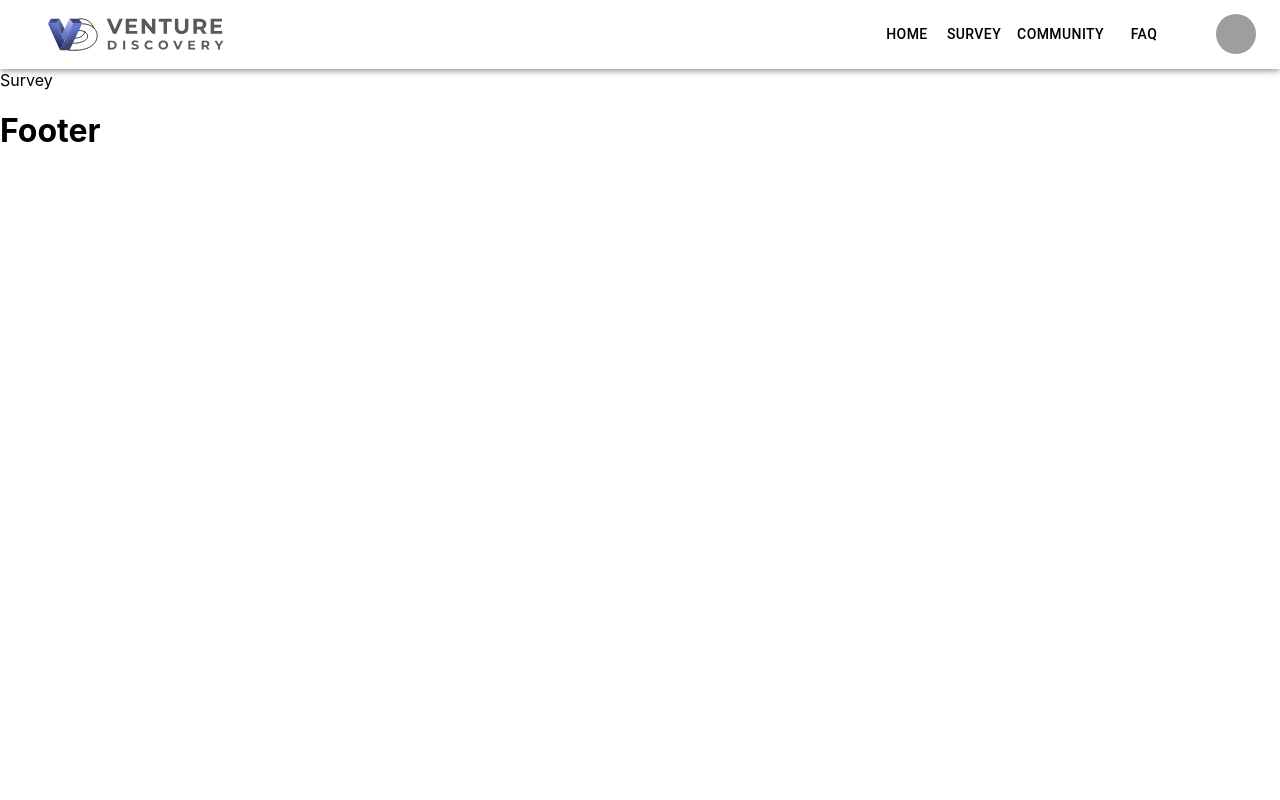
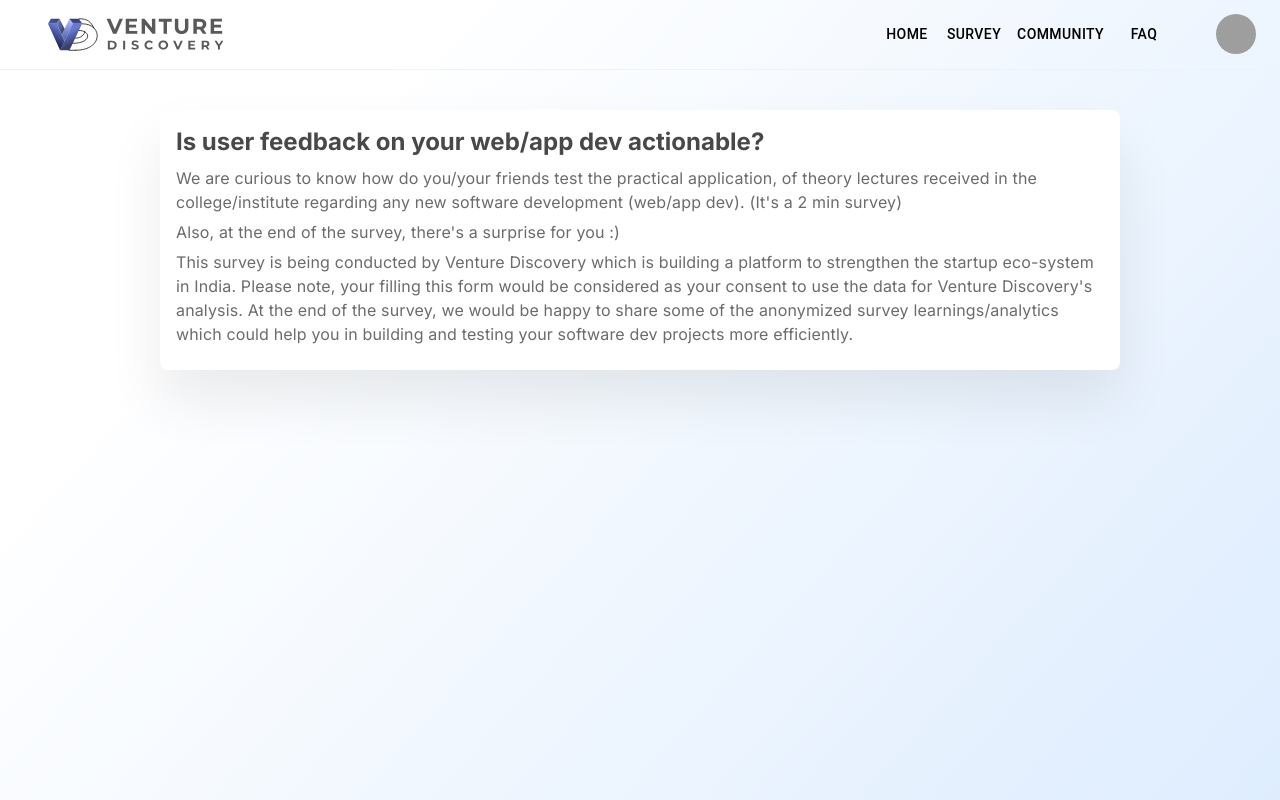
Before and after one commit to venturediscovery-net/venturediscovery_net, a React (Create React App) app: page /#/Survey in a window 1280 px wide. Shown: the top 800 px of the page. Built offline with nearby package versions, Linux system fonts and the light colour scheme; grey boxes are pictures that could not be loaded.

Commit message:
TitleDescription Component Added | Header Modified

```diff
--- a/package.json
+++ b/package.json
@@ -7,6 +7,7 @@
     "@emotion/styled": "^11.9.3",
     "@mui/icons-material": "^5.8.4",
     "@mui/material": "^5.8.4",
+    "@mui/styles": "^5.8.4",
     "@testing-library/jest-dom": "^5.16.4",
     "@testing-library/react": "^13.3.0",
     "@testing-library/user-event": "^13.5.0",
--- a/public/index.html
+++ b/public/index.html
@@ -3,6 +3,9 @@
 	<head>
 		<meta charset="utf-8" />
 		<link rel="icon" href="%PUBLIC_URL%/favicon.ico" />
+		<link rel="preconnect" href="https://fonts.googleapis.com">
+		<link rel="preconnect" href="https://fonts.gstatic.com" crossorigin>
+		<link href="https://fonts.googleapis.com/css2?family=Inter:wght@100;200;300;400;500;600;700;800;900&display=swap" rel="stylesheet">
 		<meta name="viewport" content="width=device-width, initial-scale=1" />
 		<meta name="theme-color" content="#000000" />
 		<meta
--- a/src/App.css
+++ b/src/App.css
@@ -1,3 +1,7 @@
+::-webkit-scrollbar {
+  display: none;
+}
+
 .App {
   text-align: center;
 }
--- a/src/components/Content.jsx
+++ b/src/components/Content.jsx
@@ -1,3 +1,4 @@
+import { Box } from '@mui/material';
 import React, { Suspense } from 'react';
 import { Navigate, Route, Routes } from 'react-router-dom';
 
@@ -5,7 +6,7 @@ import routes from '../routes.js';
 
 const Content = () => {
 	return (
-    <div style={{marginTop: "70px"} }>
+		<Box sx={{ display: 'flex', flexDirection: 'column', mt: '70px' }}>
 			<Suspense>
 				<Routes>
 				{console.log(routes)};
@@ -25,7 +26,7 @@ const Content = () => {
 				<Route path="/" element={<Navigate to="Home" replace />} />
 				</Routes>
 			</Suspense>
-    </div>
+		</Box>
 	)
 }
 
--- a/src/components/HeaderNav.jsx
+++ b/src/components/HeaderNav.jsx
@@ -16,6 +16,7 @@ import Logo from '../assets/brand/Logo.svg';
 import Logo_txt from '../assets/brand/Logo_txt.svg';
 import { ThemeProvider } from '@mui/private-theming';
 import theme from '../theme.js';
+import ScrollToColor from '../misc/ScrollToColor';
 
 import Stack from '@mui/material/Stack';
 
@@ -44,10 +45,10 @@ const HeaderNav = () => {
 
   	return (
   	  	<ThemeProvider theme={theme}>
-      <AppBar sx = {{backgroundColor: "white",}}  position="fixed">
+			<ScrollToColor>
+  	    		<AppBar sx = {{ boxShadow: 'none', background: 'rgba(255, 255, 255, 0)', borderBottom: '1px solid #E9F2FE' }}  position="fixed">
 					<Container maxWidth="xl">
 						<Toolbar disableGutters>
-
 
 						{/* HAMBURGER */}
 						<Box sx={{ justifyContent: 'start', display: { xs: 'flex', md: 'none' } }}>
@@ -174,6 +175,7 @@ const HeaderNav = () => {
 						</Toolbar>
 					</Container>
   	    		</AppBar>
+			</ScrollToColor>
   	  	</ThemeProvider>
   	);
 };
--- /dev/null
+++ b/src/components/TitleDescriptionCard.jsx
@@ -0,0 +1,62 @@
+import * as React from 'react';
+import Card from '@mui/material/Card';
+import CardContent from '@mui/material/CardContent';
+import Typography from '@mui/material/Typography';
+import { ThemeProvider, createTheme } from '@mui/material/styles';
+
+const theme = createTheme({
+	components: {
+		MuiCard: {
+			styleOverrides: {
+				root: {
+					borderRadius: 8,
+					boxShadow: '0px 30px 56px rgba(0, 0, 0, 0.08)'
+				},
+			},
+	  	},
+		MuiTypography: {
+			styleOverrides: {
+				root: {
+					fontFamily: ['Inter']
+				},
+			},
+		}
+	},
+});
+
+const TitleDescriptionCard = () => {
+	return (
+		<ThemeProvider theme={theme}>
+			<Card sx={{
+				minWidth: 275,
+				height: 'fit-content',
+				width: 'fit-content',
+				mt: 5,
+			}}>
+				<CardContent sx={{ display: 'flex', flexDirection: 'column'}}>
+					<Typography variant='h5' sx={{ fontWeight: 'bold' }} color="#484848" gutterBottom>
+						Is user feedback on your web/app dev actionable?
+					</Typography>
+					<Typography color="#6B6B6B" gutterBottom>
+						We are curious to know how do you/your friends test the practical application,
+						of theory lectures received in the college/institute regarding any new software development (web/app dev).
+						(It's a 2 min survey)
+					</Typography>
+					<Typography color="#6B6B6B" gutterBottom>
+						Also, at the end of the survey, there's a surprise for you :)
+					</Typography>
+					<Typography color="#6B6B6B">
+						This survey is being conducted by Venture Discovery which is building a platform
+						to strengthen the startup eco-system in India. Please note, your filling this form
+						would be considered as your consent to use the data for Venture Discovery's analysis.
+						At the end of the survey, we would be happy to share some of the anonymized survey
+						learnings/analytics which could help you in building and testing your software dev
+						projects more efficiently.
+					</Typography>
+				</CardContent>
+			</Card>
+		</ThemeProvider>
+	)
+}
+
+export default TitleDescriptionCard;
--- a/src/layout/DefaultLayout.jsx
+++ b/src/layout/DefaultLayout.jsx
@@ -6,12 +6,13 @@ import HeaderNav from '../components/HeaderNav.jsx';
 import { Box } from '@mui/material';
 
 const DefaultLayout = () => {
-  return (<>
-            <HeaderNav/>
-            <Content  />
-            <Footer/>
-          </>
-  )
+    return (
+        <Box sx={{ display: 'flex', flexDirection: 'column', background: 'linear-gradient(311.76deg, #D4E7FE -15.24%, #FFFFFF 78.85%)'}}>
+            <HeaderNav />
+            <Content />
+            <Footer />
+        </Box>
+    )
 }
 
 export default DefaultLayout;
--- /dev/null
+++ b/src/misc/ScrollToColor.js
@@ -0,0 +1,23 @@
+import React from "react";
+import useScrollTrigger from '@mui/material/useScrollTrigger';
+
+const ScrollHandler = props => {
+    const trigger = useScrollTrigger({
+        disableHysteresis: true,
+        threshold: 0,
+        target: props.window ? window() : undefined
+    });
+
+    return React.cloneElement(props.children, {
+        style: {
+            backgroundColor: trigger ? "white" : "transparent",
+            boxShadow: trigger ? "0px 5px 40px rgba(0, 0, 0, 0.14)" : "none"
+        }
+    });
+};
+
+const ScrollToColor = props => {
+  return <ScrollHandler {...props}>{props.children}</ScrollHandler>;
+};
+
+export default ScrollToColor;
--- a/src/views/section/WhySection.jsx
+++ b/src/views/section/WhySection.jsx
@@ -1,12 +1,12 @@
 import React from 'react'
-import { Paper } from '@mui/material';
+import { Box } from '@mui/material';
 
 const WhySection = () => {
-  return (
-  <Paper elevation={0}>
-        WhySection
-  </Paper>
-  )
+  	return (
+  		<Box>
+  		    WhySection
+  		</Box>
+  	)
 }
 
 export default WhySection;
--- a/src/views/tabs/Survey.jsx
+++ b/src/views/tabs/Survey.jsx
@@ -1,11 +1,13 @@
-import React from 'react'
+import * as React from 'react';
+import Box from '@mui/material/Box';
+import TitleDescriptionCard from '../../components/TitleDescriptionCard';
 
 const Survey = () => {
-  return (
-    <div>
-        Survey
-    </div>
-  )
+  	return (
+		<Box sx={{ height: '100vh', display: 'flex', justifyContent: 'center', paddingInline: 20 }}>
+			<TitleDescriptionCard />
+		</Box>
+  	)
 }
 
 export default Survey;
```
Also changed, not shown: 1 other file (tests, documents, lock files or other folders). Lines whose indentation alone changed are shown as unchanged.
